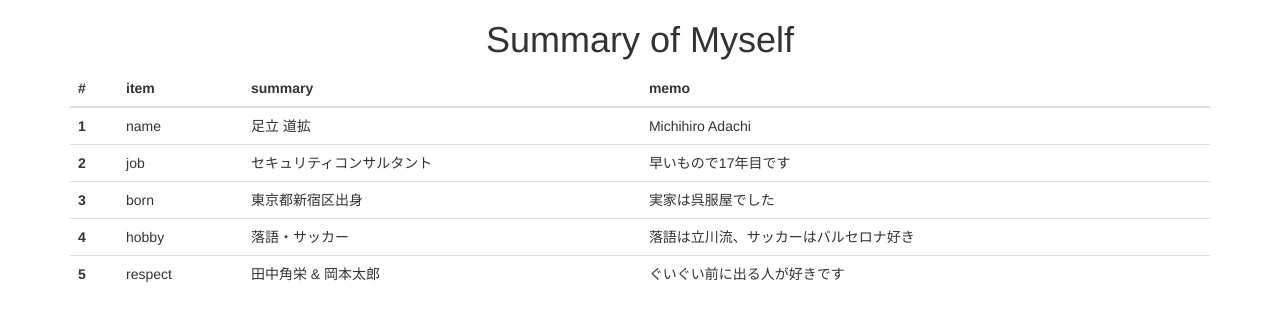
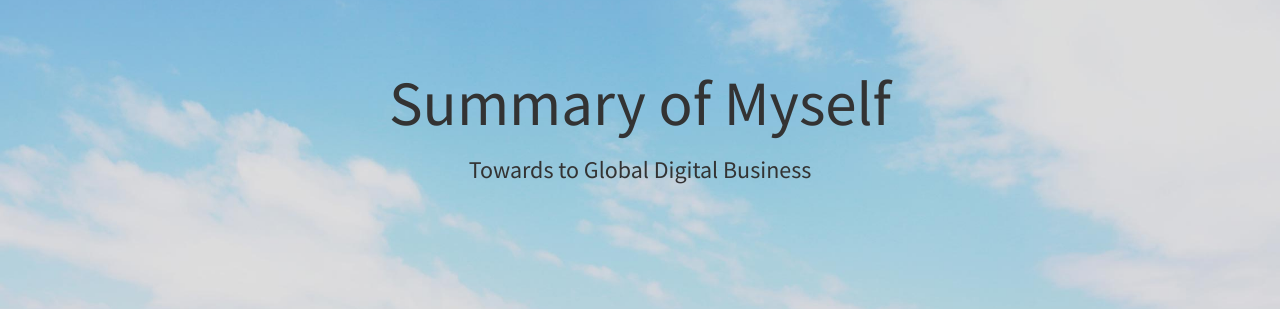
Before and after one commit to madachi789/madachi789.github.io, a plain HTML site: page index.html in a window 1280 px wide. Shown: the top 309 px of the page. Drawn offline with nearby package versions, Linux system fonts and the light colour scheme.

Commit message:
add jumbotron & update CSS Config

```diff
--- a/css/stylish-portfolio.css
+++ b/css/stylish-portfolio.css
@@ -14,6 +14,11 @@ body {
 
 body {
     font-family: "Source Sans Pro","Helvetica Neue",Helvetica,Arial,sans-serif;
+}
+
+.jumbotron {
+  min-height: 500px;
+  background:url(../img/bg.jpg) center no-repeat; background-size: cover;
 }
 
 .text-vertical-center {
--- a/index.html
+++ b/index.html
@@ -12,7 +12,7 @@
     <link rel="stylesheet" href="//maxcdn.bootstrapcdn.com/bootstrap/3.3.5/css/bootstrap.min.css">
 
     <!-- Custom CSS -->
-    <!-- <link href="css/stylish-portfolio.css" rel="stylesheet">  -->
+    <link href="css/stylish-portfolio.css" rel="stylesheet" type="text/css">
 
     <!-- Custom Fonts -->
     <link href="font-awesome/css/font-awesome.min.css" rel="stylesheet" type="text/css">
@@ -29,7 +29,12 @@
 
   <body>
 
-   <h1><center>Summary of Myself</center></h1>
+    <div class="jumbotron">
+        <div class="container">
+          <h1><center>Summary of Myself</center></h1>
+          <h3><center>Towards to Global Digital Business</center></h3>
+        </div>
+    </div>
 
     <div class="container">
       <table class="table">
@@ -207,11 +212,5 @@
         <a id="to-top" href="#top" class="btn btn-dark btn-lg"><i class="fa fa-chevron-up fa-fw fa-1x"></i></a>
     </footer>
 
-    <!-- jQuery -->
-    <script src="js/jquery.js"></script>
-
-    <!-- Bootstrap Core JavaScript -->
-    <script src="js/bootstrap.min.js"></script>
-
   </body>
 </html>
```
